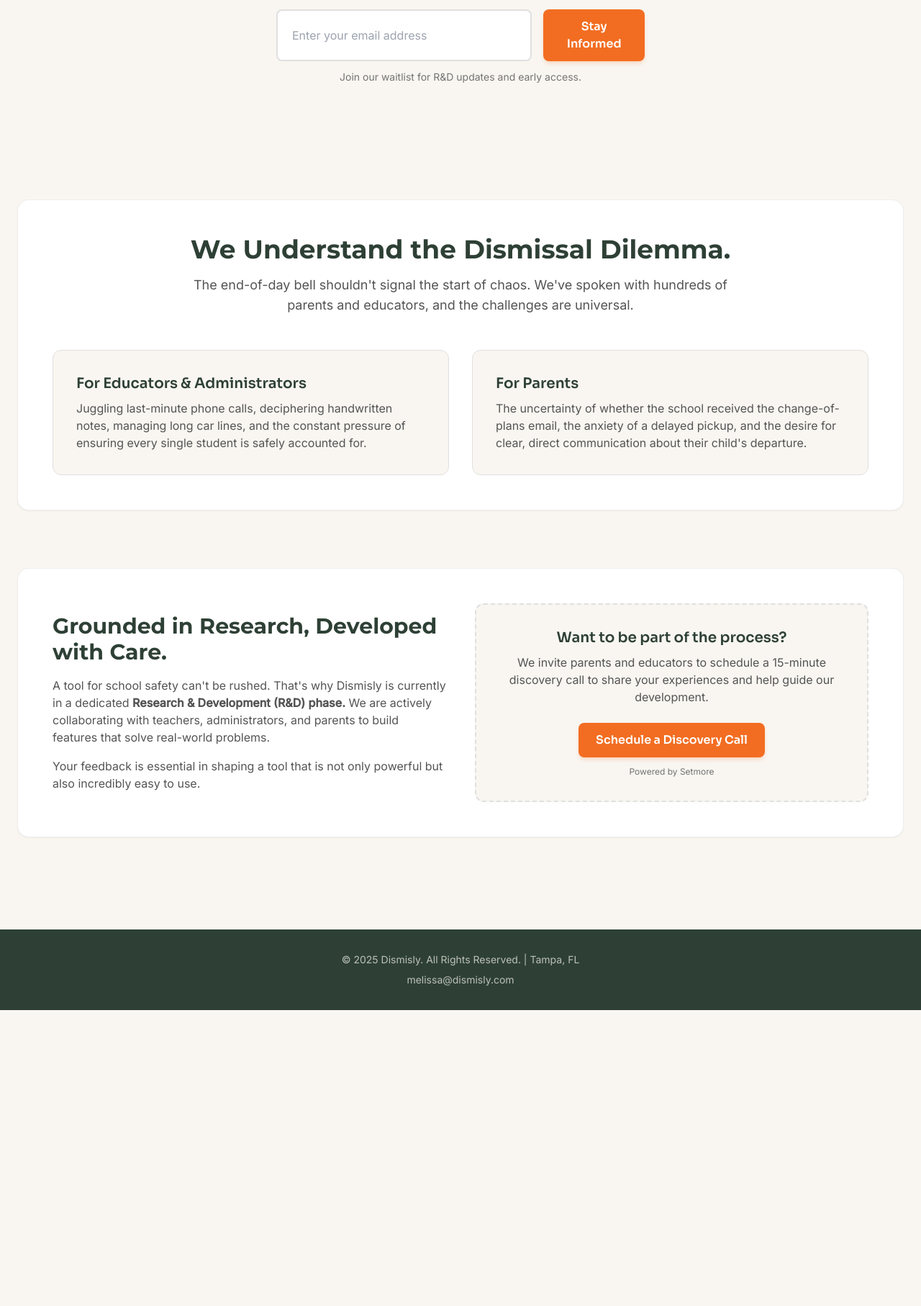
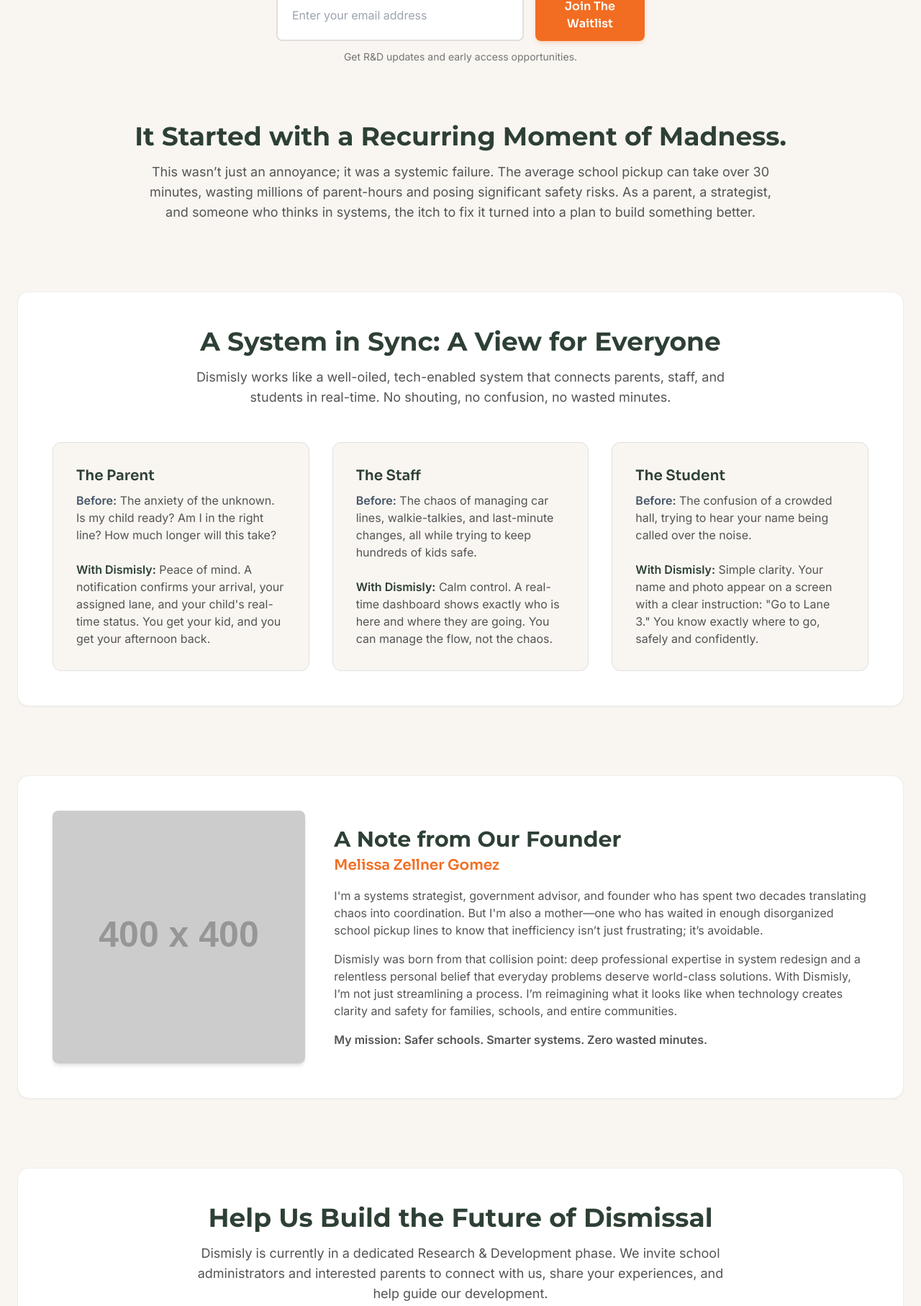
Before and after one commit to dismsly/gitbub.io, a plain HTML site: page index.html in a window 1280 px wide. Shown: the part 583-2397 px from the top of the page at 72% size. Before the commit the page ends 1986 px from the top, so only its background shows below. Drawn offline with nearby package versions, Linux system fonts and the light colour scheme; placeholder pictures from the web are drawn by us.

Commit message:
Update index.html

```diff
--- a/index.html
+++ b/index.html
@@ -3,7 +3,7 @@
 <head>
     <meta charset="UTF-8">
     <meta name="viewport" content="width=device-width, initial-scale=1.0">
-    <title>Dismisly - Coming Soon</title>
+    <title>Dismisly - Safer School Dismissals, Smarter Systems</title>
 
     <!-- Tailwind CSS for styling -->
     <script src="https://cdn.tailwindcss.com"></script>
@@ -11,7 +11,7 @@
     <!-- Google Fonts: Montserrat, Sora, and Inter -->
     <link rel="preconnect" href="https://fonts.googleapis.com">
     <link rel="preconnect" href="https://fonts.gstatic.com" crossorigin>
-    <link href="https://fonts.googleapis.com/css2?family=Montserrat:wght@700&family=Sora:wght@600&family=Inter:wght@400;500&display=swap" rel="stylesheet">
+    <link href="https://fonts.googleapis.com/css2?family=Montserrat:wght@700&family=Sora:wght@600&family=Inter:wght@400;500;600&display=swap" rel="stylesheet">
 
     <style>
         /* Applying Brand Fonts */
@@ -40,74 +40,102 @@
                 Smarter school dismissals. <br class="hidden md:block"> Safer students.
             </h1>
             <p class="mt-6 text-lg md:text-xl max-w-3xl mx-auto">
-                Dismisly is the real-time dismissal platform built for safety, simplicity, and speed. We're creating a secure communication bridge between schools and parents, bringing calm and clarity to the end of the school day.
+                Dismisly is the real-time dismissal platform built for safety, simplicity, and speed. It’s the tool for people who care about kids and don’t have time to waste.
             </p>
             <!-- Email Signup Form -->
             <form action="#" method="POST" class="mt-10 max-w-lg mx-auto">
                 <div class="flex flex-col sm:flex-row gap-4">
                     <input type="email" required placeholder="Enter your email address" class="font-inter w-full px-5 py-3 rounded-lg border-2 border-[#E0E0E0] focus:ring-[#F26D21] focus:border-[#F26D21] transition duration-150 ease-in-out bg-white" />
                     <button type="submit" class="font-sora bg-[#F26D21] text-white font-semibold py-3 px-8 rounded-lg hover:opacity-90 transition duration-150 ease-in-out shadow-orange hover:shadow-orange-lg">
-                        Stay Informed
+                        Join The Waitlist
                     </button>
                 </div>
-                <p class="mt-3 text-sm text-[#545454]/80">Join our waitlist for R&D updates and early access.</p>
+                <p class="mt-3 text-sm text-[#545454]/80">Get R&D updates and early access opportunities.</p>
             </form>
         </div>
     </header>
 
-    <main class="max-w-7xl mx-auto px-6 py-12 md:py-20">
+    <main class="max-w-7xl mx-auto px-6">
 
         <!-- The Problem Section -->
-        <section class="text-center bg-white p-8 md:p-12 rounded-2xl shadow-sm border border-[#E0E0E0]/50">
-            <h2 class="font-montserrat text-3xl md:text-4xl font-bold text-[#2E4035]">We Understand the Dismissal Dilemma.</h2>
-            <p class="mt-4 text-lg text-[#545454] max-w-3xl mx-auto">
-                The end-of-day bell shouldn't signal the start of chaos. We've spoken with hundreds of parents and educators, and the challenges are universal.
+        <section class="mb-16 md:mb-24 text-center">
+            <h2 class="font-montserrat text-3xl md:text-4xl font-bold text-[#2E4035]">It Started with a Recurring Moment of Madness.</h2>
+            <p class="mt-4 text-lg max-w-4xl mx-auto">
+                This wasn’t just an annoyance; it was a systemic failure. The average school pickup can take over 30 minutes, wasting millions of parent-hours and posing significant safety risks. As a parent, a strategist, and someone who thinks in systems, the itch to fix it turned into a plan to build something better.
             </p>
-            <div class="mt-12 grid md:grid-cols-2 gap-8 text-left">
-                <!-- For Educators -->
+        </section>
+
+        <!-- The Solution: A System in Sync -->
+        <section class="mb-16 md:mb-24 bg-white p-8 md:p-12 rounded-2xl shadow-sm border border-[#E0E0E0]/50">
+            <div class="text-center mb-12">
+                <h2 class="font-montserrat text-3xl md:text-4xl font-bold text-[#2E4035]">A System in Sync: A View for Everyone</h2>
+                <p class="mt-4 text-lg max-w-3xl mx-auto">Dismisly works like a well-oiled, tech-enabled system that connects parents, staff, and students in real-time. No shouting, no confusion, no wasted minutes.</p>
+            </div>
+            <div class="grid md:grid-cols-3 gap-8 text-left">
+                <!-- For the Parent -->
                 <div class="bg-[#F9F6F1] p-8 rounded-xl border border-[#E0E0E0]">
-                    <h3 class="font-sora text-xl font-semibold text-[#2E4035]">For Educators & Administrators</h3>
-                    <p class="mt-2">Juggling last-minute phone calls, deciphering handwritten notes, managing long car lines, and the constant pressure of ensuring every single student is safely accounted for.</p>
+                    <h3 class="font-sora text-xl font-semibold text-[#2E4035]">The Parent</h3>
+                    <p class="mt-2"><strong class="text-slate-600">Before:</strong> The anxiety of the unknown. Is my child ready? Am I in the right line? How much longer will this take?<br><br><strong class="text-[#2E4035]">With Dismisly:</strong> Peace of mind. A notification confirms your arrival, your assigned lane, and your child's real-time status. You get your kid, and you get your afternoon back.</p>
                 </div>
-                <!-- For Parents -->
+                <!-- For the School Staff -->
                 <div class="bg-[#F9F6F1] p-8 rounded-xl border border-[#E0E0E0]">
-                    <h3 class="font-sora text-xl font-semibold text-[#2E4035]">For Parents</h3>
-                    <p class="mt-2">The uncertainty of whether the school received the change-of-plans email, the anxiety of a delayed pickup, and the desire for clear, direct communication about their child's departure.</p>
+                    <h3 class="font-sora text-xl font-semibold text-[#2E4035]">The Staff</h3>
+                    <p class="mt-2"><strong class="text-slate-600">Before:</strong> The chaos of managing car lines, walkie-talkies, and last-minute changes, all while trying to keep hundreds of kids safe.<br><br><strong class="text-[#2E4035]">With Dismisly:</strong> Calm control. A real-time dashboard shows exactly who is here and where they are going. You can manage the flow, not the chaos.</p>
+                </div>
+                <!-- For the Student -->
+                <div class="bg-[#F9F6F1] p-8 rounded-xl border border-[#E0E0E0]">
+                    <h3 class="font-sora text-xl font-semibold text-[#2E4035]">The Student</h3>
+                    <p class="mt-2"><strong class="text-slate-600">Before:</strong> The confusion of a crowded hall, trying to hear your name being called over the noise.<br><br><strong class="text-[#2E4035]">With Dismisly:</strong> Simple clarity. Your name and photo appear on a screen with a clear instruction: "Go to Lane 3." You know exactly where to go, safely and confidently.</p>
                 </div>
             </div>
         </section>
 
-        <!-- R&D and Setmore Section -->
-        <section class="mt-16 md:mt-20 bg-white rounded-2xl p-8 md:p-12 border border-[#E0E0E0]/50 shadow-sm">
-            <div class="grid md:grid-cols-2 gap-10 items-center">
-                <!-- R&D Content -->
-                <div>
-                    <h2 class="font-montserrat text-3xl font-bold text-[#2E4035]">Grounded in Research, Developed with Care.</h2>
-                    <p class="mt-4">
-                        A tool for school safety can't be rushed. That's why Dismisly is currently in a dedicated <strong>Research & Development (R&D) phase.</strong> We are actively collaborating with teachers, administrators, and parents to build features that solve real-world problems.
-                    </p>
-                     <p class="mt-4">
-                        Your feedback is essential in shaping a tool that is not only powerful but also incredibly easy to use.
-                    </p>
+        <!-- About Me Section -->
+        <section class="mb-16 md:mb-24 bg-white rounded-2xl p-8 md:p-12 border border-[#E0E0E0]/50 shadow-sm">
+            <div class="grid md:grid-cols-12 gap-10 items-center">
+                <!-- Founder Photo -->
+                <div class="md:col-span-4">
+                    <img src="melissa.jpg" alt="Photo of Melissa Zellner Gomez, Founder of Dismisly" class="rounded-lg aspect-square w-full object-cover shadow-md" onerror="this.onerror=null; this.src='https://placehold.co/400x400/E0E0E0/545454?text=Melissa';">
                 </div>
-                <!-- Setmore Integration -->
-                <div class="bg-[#F9F6F1] border-2 border-dashed border-[#E0E0E0] rounded-xl p-8 text-center">
-                    <h3 class="font-sora text-xl font-semibold text-[#2E4035]">Want to be part of the process?</h3>
-                    <p class="mt-2">We invite parents and educators to schedule a 15-minute discovery call to share your experiences and help guide our development.</p>
-                    <a href="https://dismisly.setmore.com/melissa" target="_blank" rel="noopener noreferrer" class="font-sora mt-6 inline-block bg-[#F26D21] text-white font-semibold py-3 px-6 rounded-lg hover:opacity-90 transition duration-150 ease-in-out shadow-orange hover:shadow-orange-lg">
-                        Schedule a Discovery Call
-                    </a>
-                    <p class="mt-3 text-xs text-[#545454]/80">Powered by Setmore</p>
+                <!-- About Me Content -->
+                <div class="md:col-span-8">
+                    <h2 class="font-montserrat text-3xl font-bold text-[#2E4035]">A Note from Our Founder</h2>
+                    <h3 class="font-sora text-xl font-semibold text-[#F26D21] mt-1">Melissa Zellner Gomez</h3>
+                    <div class="mt-4 space-y-4 text-base">
+                        <p>
+                            I'm a systems strategist, government advisor, and founder who has spent two decades translating chaos into coordination. But I'm also a mother—one who has waited in enough disorganized school pickup lines to know that inefficiency isn’t just frustrating; it’s avoidable.
+                        </p>
+                        <p>
+                           Dismisly was born from that collision point: deep professional expertise in system redesign and a relentless personal belief that everyday problems deserve world-class solutions. With Dismisly, I’m not just streamlining a process. I’m reimagining what it looks like when technology creates clarity and safety for families, schools, and entire communities.
+                        </p>
+                        <p class="font-semibold">My mission: Safer schools. Smarter systems. Zero wasted minutes.</p>
+                    </div>
                 </div>
+            </div>
+        </section>
+
+        <!-- Final CTA & Setmore Section -->
+        <section class="text-center bg-white p-8 md:p-12 rounded-2xl shadow-sm border border-[#E0E0E0]/50">
+            <h2 class="font-montserrat text-3xl md:text-4xl font-bold text-[#2E4035]">Help Us Build the Future of Dismissal</h2>
+            <p class="mt-4 text-lg max-w-3xl mx-auto">
+                Dismisly is currently in a dedicated Research & Development phase. We invite school administrators and interested parents to connect with us, share your experiences, and help guide our development.
+            </p>
+            <div class="mt-8 flex flex-col sm:flex-row justify-center items-center gap-4">
+                <a href="https://dismisly.setmore.com/melissa" target="_blank" rel="noopener noreferrer" class="font-sora bg-[#F26D21] text-white font-semibold py-3 px-8 rounded-lg hover:opacity-90 transition duration-150 ease-in-out shadow-orange hover:shadow-orange-lg">
+                    Schedule a Discovery Call
+                </a>
+                <a href="mailto:melissa@dismisly.com" class="font-sora text-[#2E4035] font-semibold py-3 px-8 rounded-lg hover:bg-gray-200/50 transition">
+                    Or Email Us Directly
+                </a>
             </div>
         </section>
 
     </main>
 
     <!-- Footer -->
-    <footer class="bg-[#2E4035] text-white mt-12">
+    <footer class="bg-[#2E4035] text-white mt-16 md:mt-24">
         <div class="max-w-7xl mx-auto px-6 py-8 text-center text-sm text-[#F9F6F1]/70">
-            <p>&copy; 2025 Dismisly. All Rights Reserved. | Tampa, FL</p>
+            <p>&copy; 2025 Dismisly. All Rights Reserved. | Apollo Beach, FL</p>
             <p class="mt-2">
                 <a href="mailto:melissa@dismisly.com" class="hover:text-white transition">melissa@dismisly.com</a>
             </p>
```
